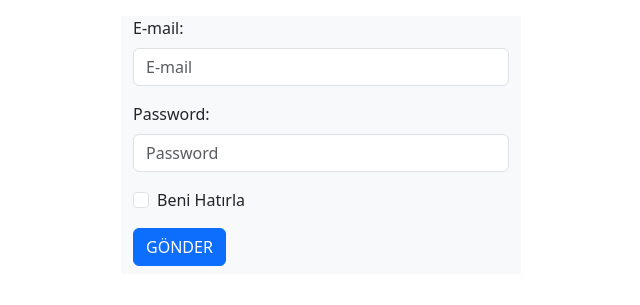
After one commit to omerfarukkocaman/Web-Teknolojileri---Proje, a PHP site: page /html/Login.html in a window 1280 px wide. The commit adds this page. Shown: the top 305 px of the page, without its empty margins (319-959 px from the left). Run offline with PHP 8.4, Linux system fonts and the light colour scheme.

Commit message:
Login-iletişim sayfaları, php iskeleti oluşturuldu

```diff
--- a/css/style.css
+++ b/css/style.css
@@ -1,3 +1,7 @@
 .kayseri{
     height: 720px;
 }
+
+.baslik{
+    margin-top: 5px;
+}
--- a/html/Anasayfa.html
+++ b/html/Anasayfa.html
@@ -31,7 +31,7 @@
                 <a class="nav-link active" aria-current="page" href="Hobilerim.html">Hobilerim</a>
               </li>
             </ul>
-            <button class="btn btn-primary" type="button" onclick="window.location.href='Form.html'">Giris Yap</button>
+            <button class="btn btn-primary" type="button" onclick="window.location.href='Login.html'">Giris Yap</button>
           </div>
         </div>
       </nav>
--- a/html/Hobilerim.html
+++ b/html/Hobilerim.html
@@ -8,7 +8,7 @@
     <link rel="stylesheet" href="/css/style.css">
   </head>
   <body>
-    <div class="container-fluid bg-light">
+    <div class="container-fluid bg-info" style="margin-top: 8px;">
       <div class="container">
         <h1>HOBİLERİM</h1>
       </div>
--- /dev/null
+++ b/html/Login.html
@@ -0,0 +1,34 @@
+<!doctype html>
+<html lang="en">
+  <head>
+    <meta charset="utf-8">
+    <meta name="viewport" content="width=device-width, initial-scale=1">
+    <title>Ana Sayfa</title>
+    <link href="https://cdn.jsdelivr.net/npm/bootstrap@5.3.0-alpha3/dist/css/bootstrap.min.css" rel="stylesheet" integrity="sha384-KK94CHFLLe+nY2dmCWGMq91rCGa5gtU4mk92HdvYe+M/SXH301p5ILy+dN9+nJOZ" crossorigin="anonymous">
+    <link href="/css/style.css" rel="stylesheet">
+  </head>
+  <body>
+
+    <main>
+        <div class="container bg-light" style="width: 400px;">
+            <form action="..\php\welcome.php" method="post">
+                <div class="mb-3 mt-3">
+                  <label for="email" class="form-label">E-mail:</label>
+                  <input type="text" class="form-control" id="email" placeholder="E-mail" name="email">
+                </div>
+                <div class="mb-3">
+                  <label for="pwd" class="form-label">Password:</label>
+                  <input type="password" class="form-control" id="pwd" placeholder="Password" name="pswd">
+                </div>
+                <div class="form-check mb-3">
+                  <label class="form-check-label">
+                  <input class="form-check-input" type="checkbox" name="remember"> Beni Hatırla
+                </label>
+                </div>
+                <button type="submit" class="btn btn-primary mb-2">GÖNDER</button>
+            </form>
+        </div>
+    </main>
+    <script src="https://cdn.jsdelivr.net/npm/bootstrap@5.3.0-alpha3/dist/js/bootstrap.bundle.min.js" integrity="sha384-ENjdO4Dr2bkBIFxQpeoTz1HIcje39Wm4jDKdf19U8gI4ddQ3GYNS7NTKfAdVQSZe" crossorigin="anonymous"></script>
+  </body>
+</html>
--- a/html/Memleketim.html
+++ b/html/Memleketim.html
@@ -8,6 +8,7 @@
     <link rel="stylesheet" href="..\css\style.css">
   </head>
   <body>
+
     <main>
       <div id="carouselExampleRide" class="carousel slide" data-bs-ride="true">
           <div class="carousel-inner">
--- a/html/Takimimiz.html
+++ b/html/Takimimiz.html
@@ -8,7 +8,6 @@
     <link rel="stylesheet" href="/css/style.css">
   </head>
   <body>
-
     <main>
       <div class="container-fluid bg-warning text-danger">
         <br>
@@ -204,7 +203,7 @@
                 <td>Talha Sariarslan</td>
                 <td>Santrafor</td>
               </tr>
-              <tr class="table-light">
+              <tr class="table-secondary">
                 <td>TD:</td>
                 <td>Çağdaş Atan</td>
                 <td></td>
```
Also changed, not shown: html/Form.html (+22 -23 lines), html/Iletisim.html (+38 -0 lines), php/form.php (added), php/welcome.php (added).
